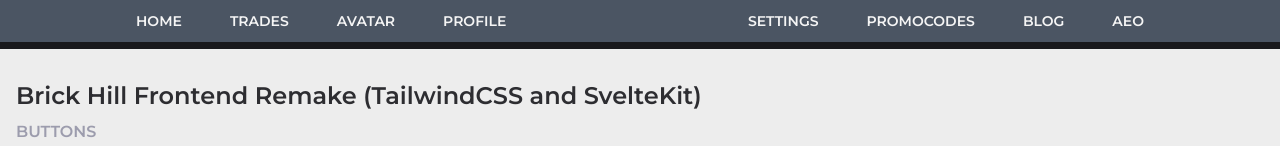
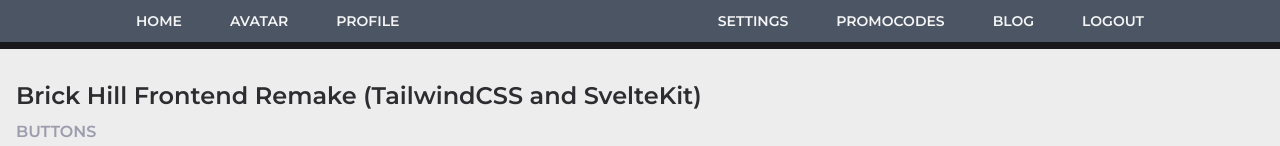
Before and after one commit to im-aeo/brick-hill-frontend-remake, a SvelteKit app: page / in a window 1280 px wide. Shown: the top 146 px of the page. Built offline with nearby package versions, Linux system fonts and the light colour scheme.

Commit message:
Update NavbarLoggedIn.svelte

```diff
--- a/src/components/navigation/NavbarLoggedIn.svelte
+++ b/src/components/navigation/NavbarLoggedIn.svelte
@@ -38,8 +38,18 @@
 		</ul>
 		<ul class="navbar-nav flex">
 			<li class="navbar-item">
-				<a href="#" class="navbar-link">aeo</a>
+				<a href="#" class="navbar-link text-red-500">1 Trade</a>
 			</li>
+<li class="navbar-item">
+				<a href="#" class="navbar-link text-cyan-400">1 Friend Request</a>
+			</li>
+<li class="navbar-item">
+				<a href="#" class="navbar-link text-green-500">10 Bucks</a>
+			</li>
+<li class="navbar-item">
+				<a href="#" class="navbar-link text-amber-400">10 Bits</a>
+			</li>
+
 		</ul>
 	</main>
 </nav>
@@ -48,9 +58,6 @@
 		<ul class="navbar-nav flex mr-auto">
 			<li class="navbar-item">
 				<a href="/" class="navbar-link">Home</a>
-			</li>
-			<li class="navbar-item">
-				<a href="/" class="navbar-link">Trades</a>
 			</li>
 			<li class="navbar-item">
 				<a href="/" class="navbar-link">Avatar</a>
@@ -70,7 +77,7 @@
 				<a href="/" class="navbar-link">Blog</a>
 			</li>
 			<li class="navbar-item">
-				<a href="/" class="navbar-link">aeo</a>
+				<a href="/" class="navbar-link text-red-500">Logout</a>
 			</li>
 		</ul>
 	</main>
```
